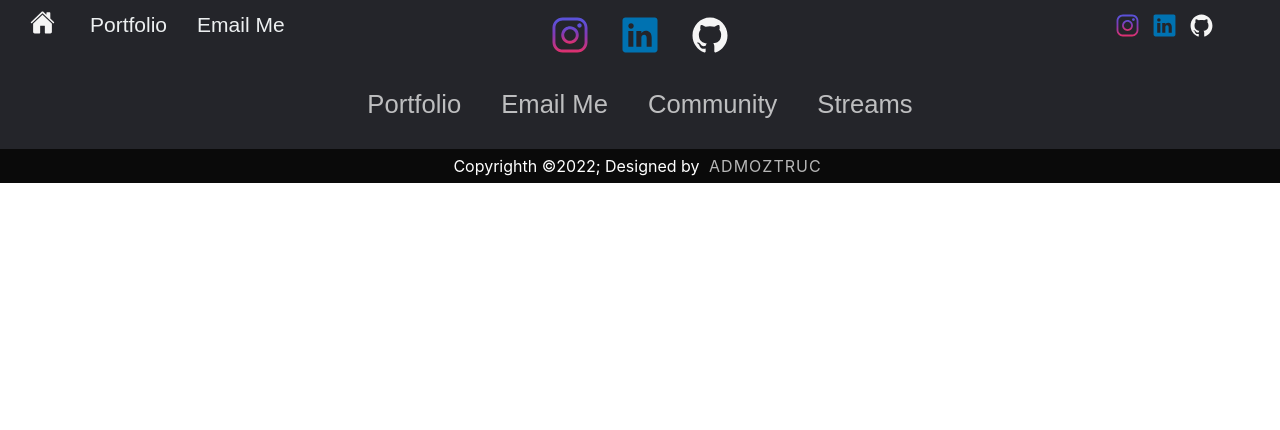
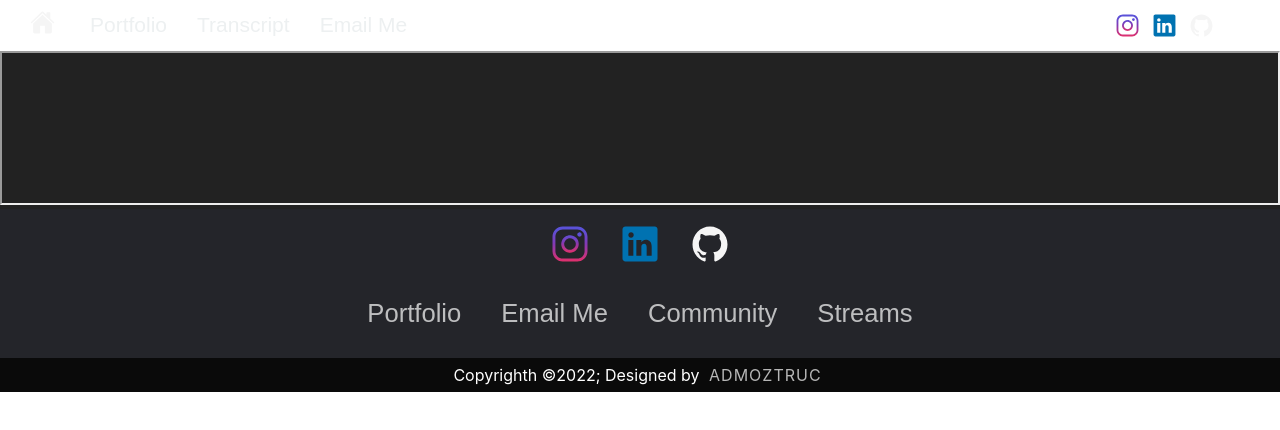
Before and after one commit to FarukEfe/personal-website, a React (Create React App) app: page /transcript in a window 1280 px wide. Before the commit this address led to /404. Shown: the top 430 px of the page. Built offline with nearby package versions, Linux system fonts and the light colour scheme; a web font is replaced by a local one.

Commit message:
Transcript view page established

```diff
--- a/src/App.js
+++ b/src/App.js
@@ -8,7 +8,7 @@ import Navbar from "./Components/Navbar/index";
 import Footer from "./Components/Footer/index";
 
 import MainPage from './Pages/Main/index';
-import EducationPage from './Pages/Education/index';
+import Transcript from './Pages/Transcript';
 /* Template header
       <header className="App-header">
         <img src={logo} className="App-logo" alt="logo" />
@@ -41,8 +41,9 @@ function App() {
         <Router>
           <Switch>
             <Route exact={true} path="/" component={MainPage} />
-            <Route exact={true} path="/portfolio" component={null /* About Me*/} />
-            <Route exact={true} path="/emailme" component={EducationPage} />
+            <Route exact={true} path="/transcript" component={Transcript} />
+            <Route exact={true} path="/portfolio" component={null /*Portfolio*/} />
+            <Route exact={true} path="/emailme" component={null /*Email Me*/} />
             <Route exact={true} path="/404" component={null /*Error Page*/} />
             <Redirect to="/404" />
           </Switch>
--- a/src/Components/Navbar/index.js
+++ b/src/Components/Navbar/index.js
@@ -10,6 +10,7 @@ class Navbar extends React.Component {
                     <a href="/"><img alt="mainlogo" className="logo" style={{width: 25, height: 25}} src={process.env.PUBLIC_URL + "/images/logos/home.svg"}/></a>
                     <ul className="nav_links">
                         <li className="stick-semibold"><a href="/portfolio">Portfolio</a></li>
+                        <li className="stick-semibold"><a href="/transcript">Transcript</a></li>
                         <li className="stick-semibold"><a href="/emailme">Email Me</a></li>
                     </ul>
                 </nav>
--- /dev/null
+++ b/src/Pages/Transcript/index.js
@@ -0,0 +1,11 @@
+import React from "react";
+
+import "./styles.css";
+
+export default function Transcript(props) {
+    return (
+        <div className="transcript">
+            <iframe src={process.env.PUBLIC_URL + "files/mcmaster-transcript-summer2024.pdf"} width="100%" height="auto" title="Efe Yencilek, McMaster Transcript" />
+        </div>
+    )
+}
--- /dev/null
+++ b/src/Pages/Transcript/styles.css
@@ -0,0 +1,5 @@
+.transcript {
+    width: 100%;
+    height: fit-content;
+    margin-top: 51px;
+}
```
Also changed, not shown: 1 other file (tests, documents, lock files or other folders).
